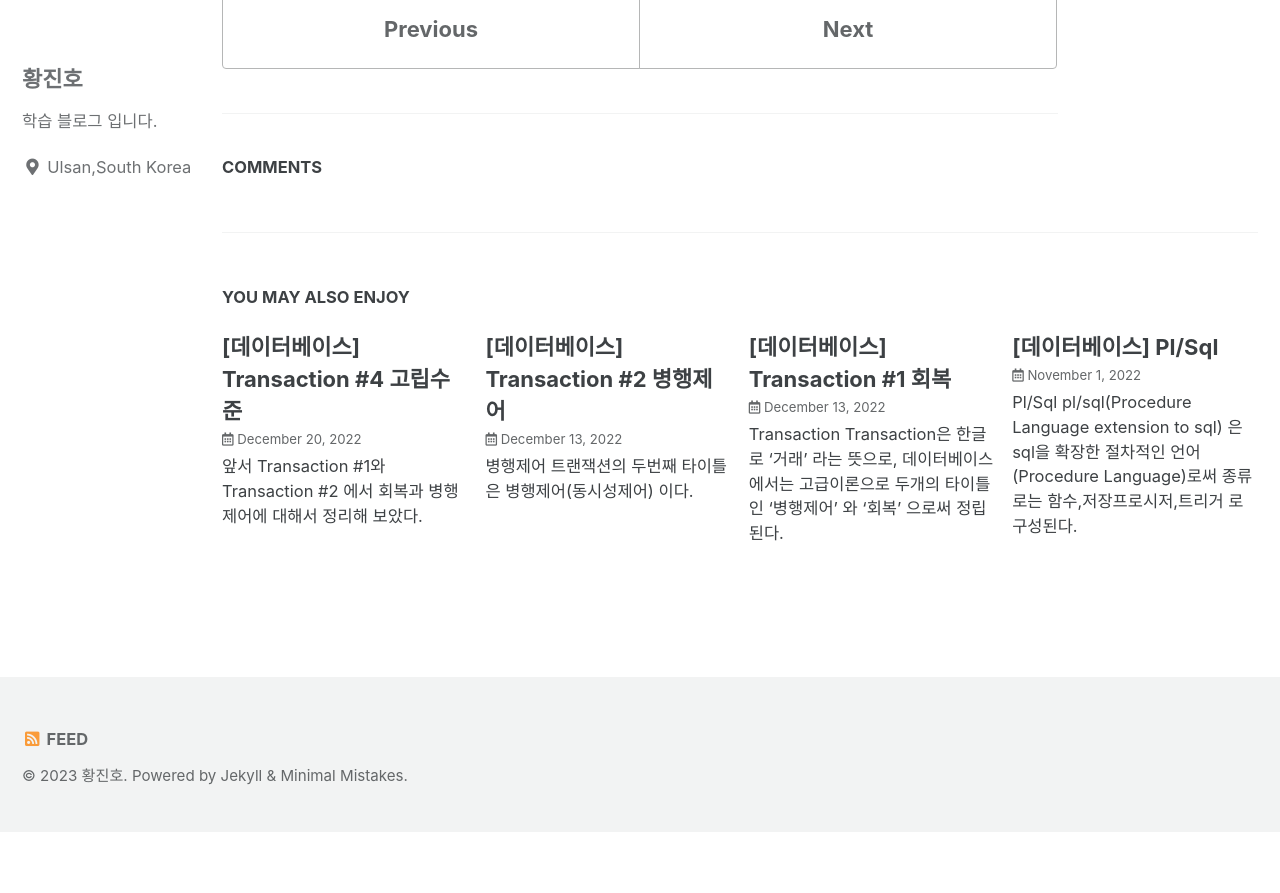
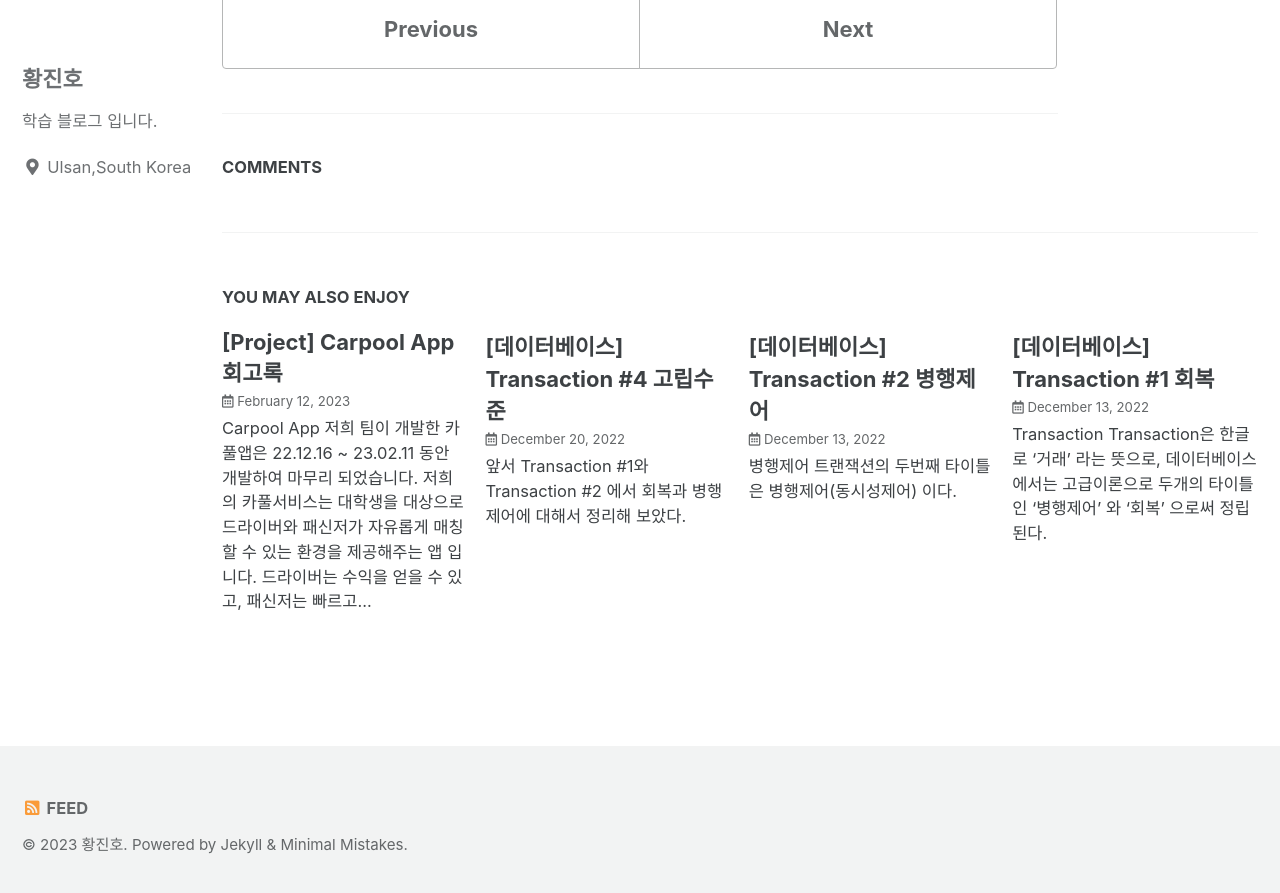
Before and after one commit to jowunnal/jowunnal.github.io, a Jekyll site: the page built from _posts/2022-12-20-transaction3.md, in a window 1280 px wide and 900 px high, scrolled down 8592 px. Shown: the top 893 px of the window. Built offline with Jekyll 4.4.1, drawn with Linux system fonts in a browser that asks for light colours; cached includes are drawn as plain includes; comment, search, counter and statistics services are not loaded; before the commit the page ends 9424 px from its top, so only the background shows below that; part of the change alters nothing that is shown; some of the changed text lies outside the part shown.

Commit message:
카풀앱 회고록

```diff
--- a/_posts/2022-12-20-transaction3.md
+++ b/_posts/2022-12-20-transaction3.md
@@ -1,5 +1,5 @@
 ---
-title: "[데이터베이스] Transaction 3# Transaction 실제 적용"
+title: "[데이터베이스] Transaction #3 Transaction 실제 적용"
 categories:
 - DataBase
 tags:
--- /dev/null
+++ b/_posts/2023-02-12-carpool.md
@@ -0,0 +1,66 @@
+---
+title: "[Project] Carpool App 회고록"
+categories:
+- Projects
+tags:
+- Study
+---
+
+# Carpool App
+저희 팀이 개발한 카풀앱은 22.12.16 ~ 23.02.11 동안 개발하여 마무리 되었습니다. 저희의 카풀서비스는 대학생을 대상으로 드라이버와 패신저가 자유롭게 매칭할 수 있는 환경을 제공해주는 앱 입니다. 드라이버는 수익을 얻을 수 있고,  패신저는 빠르고 편안하게 등교를 할 수 있는 환경을 제공해주기 위해 개발을 시작했습니다.
+
+기획담당 PO분들이 2~3명, 백엔드 2명, FE에서는 AOS 2명, IOS 1명, 디자이너가 2명 정도 계셨지만 마지막엔 모두 나가셔서 프로젝트가 더이상 진행될 수 없는 환경이 되어서 종료되었습니다.
+
+---
+# Learned About
+이 프로젝트는 사이드 프로젝트를 위한 서비스를 제공해주는 '렛플' 에서 알게되어 참여했었습니다. 저에게 첫 프로젝트 였고, 재학중에 수행했던 프로젝트와는 엄연히 Quality가 다른 환경이었습니다. 직장인분들도 계셨고, 학생이지만 저보다 훨씬 뛰어나신 분들이 계셔서 정말 많은걸 배울 수 있는 환경이었습니다.
+
+저는 api를 연결하여 데이터를 요청하고 응답받는 경험은 이전까지 공공데이터 포털에서 1~2개의 기능만을 구현해보았었고 잘알지 못하던 상황이었습니다.
+
+프로젝트를 수행하면서 Retrofit2와 OkHttp3 라이브러리를 활용하여 서버로 부터 JWT 토큰을 받아서 api 통신을 할때마다 header에 삽입하여 사용자의 유효성을 인증받고, HTTP Method( GET/ POST/ PUT/ DELETE ) 를 여러가지로 사용해보면서 Http Uri 방식을 이해할 수 있게 되었습니다.
+
+Domain Layer인 추상화된 RepositoryImpl 에서 Data layer에서 api 를 fetch 하여 널러블 하게 받은 Response 값을 캡슐화 하여 ViewModel로 전달하고, 전달받은 Domain Model (Entity)을 ViewModel에서 View가 필요한 정보만을 캡슐화 하여 State 객체(Item) 로 만들어 화면을 StateFlow로 갱신하여 보여주었습니다.
+
+이러한 MVVM 디자인 패턴에 대해서 공부하게 되었고 정말 MVVM을 100% 이해하지는 못했지만, 나름대로 MVVM 구조로 만들면서 얻는 이득들에 대해서 학습하는 시간도 가졌습니다.
+
+저희프로젝트는 여러번 수정작업을 해야하는 상황들이 빈번했지만, 내부적으로는 계층단위로 나누어져 있어서 api가 수정되었다고 한들 Response 클래스를 변경만 해주면 그 여파가 Data Layer 까지만 미치고 Domain Layer 로 전파되지 않는 것을 보면서 왜 이렇게 나누어야 했는지 수정작업을 해보면서 느꼇습니다.
+
+또한, 이전에는 Domain Layer의 RepositoryImpl에서 ViewModel의 이벤트를 알고 여기서 Item 객체로 캡슐화하여 전달하거나 Http Exception을 검출하는등 ViewModel이 해야하는 로직들을 수행했었습니다.
+
+하지만 프로젝트를 진행하면서 받은 코드리뷰로 Repository 에서는 local 경로의 Database인 Room 혹은 DataStore 또는 서버로부터 fetch 하여 얻는 결과물을 단순히 캡슐화 하여 필요한 정보들만을 전달하는 역할만 수행하면 된다는것을 배웠습니다.
+
+RepositoryImpl은 어떤 ViewModel에서 호출될지 모르기 때문에 Request를 위한 입력 파라미터는 변수값 하나하나로 받던지, Domain 객체로 받는다면 내부의 필드값들을 모두 사용하는 형태 이어야만 합니다.
+
+ViewModel 에서는 View에서 필요한 형태로 전달받은 Domain Model을 캡슐화하여 Item 객체로 만들어서 내부에 저장합니다. 이때 Kotlin의 Data Class의 장점인 .copy() 메소드를 통해 깊은복사를 하여 내부의 UiState의 값을 update 해주는 패턴을 이용했습니다.
+
+기존 프로젝트 에서나 Carpool 프로젝트 초반에는 명령형 UI 패러다임인 layout.xml에  LiveData와 Databinding 을 이용하는 형식으로 진행을 했었지만, 중간에 들어오신 안드로이드 개발자님이 신규작업들은 Compose와 Flow로 해보는게 어떻겠느냐고 제안해주셨고 저는 그게 어떤것들인지는 알고있었지만 학습할 기회가 없었어서 너무 반가운 마음에 좋다고 진행하자고 했었습니다.
+
+진행하면서 Compose는 기존의 Jetpack 라이브러리와 호환은 되지만 사용법이 모두달라져서 학습하는 시간이 좀걸렸었습니다. 하지만 Compose로 익숙해 지기 시작할때쯤 기존의 명령형 방식으로 작업할 때 보다 속도가 훨씬 빨라졌습니다.
+
+빈번하게 layout으로 가서 작업을 하고 BindingAdapter에 재사용될만한 로직들을 작성하고 ViewModel로 이동해서 비즈니스 로직을 구성하고 이러한 반복되는 형태에서 헷갈릴때도 생기고 속도가 상대적으로 느렸던 반면, Compose는 composable 함수내에서 view의 작업이 모두 수행되는 형태인것 뿐만아니라 RecyclerView Adapter를 만들지 않아도 되서 너무 편했습니다.
+
+Compose는 databinding을 하는 방식이 달라서 State Hositing 구조로 State를 사용하는 끝까지 내리고, state를 update 하는 로직은 callback 형태로 state가 존재하는 곳까지 최대한 끌어올려서 구현해야 하는법을 학습했습니다.
+
+ViewModel 에서는 전달받은 Domain Model 로 MutableStateFlow인 uiState값을 update 하여 View에서 collect 하여 화면을 갱신하는 형태로 구현했고,  flow의 cold stream은 collect를 하기 시작해야 data가 전달되며 observer pattern 으로 전달받은 data를 자동으로 화면에 갱신시켜 주기 위해 Hot stream인 StateFlow를 이용 해야 한다는 점을 학습했습니다.
+
+---
+# Communication
+처음 프로젝트에서 api에서 장애가 발생해서 백엔드 개발자님께 여쭤보았는데, 백엔드 개발자님이 저의 말을 이해를 못하셨습니다.
+
+그때, 같은 안드로이드 팀원분이 저에게 피드백을 해주셨는데 항상 다른 팀원과 소통할때는 정확한 상황설명과, 요약을 잘해서 말씀해달라고 해주셨습니다.
+
+어떤 상황속에서, 어떤 api가 어떤 input을 넣었더니, 어떤 장애가 발생했고 그때의 ouput 값은 어떻게 나왔으며 장애의 Exception Message를 요약해서 말씀드려야 한다는 점을 이때 배웠습니다.
+
+프로젝트 초기인원은 위와 같이 시작했지만, 프로젝트를 진행하는 과정에서 중심이 되는 PO님의 소통이 원활하지 못했습니다. 중간에 나가는 사람이 발생해도 나머지 사람들에게 언급을 해주지 않아서 매주 Meeting 날에 가서야 그분이 나갔는지 알게됬습니다.
+
+또한, 기획서와 피그마의 디자인부분이 다르거나 기획서의 페이지마다 디자인이 달라서 어느게 진짜 디자인인지 알 수가없어 매번 여쭤봐야 했고 여쭤본다고 답이 금방 돌아오지 않아 기다려야 했고.. 기다리는 시간이 아까워서 다음 작업을 하다가 답장을 받았을 때는 연계되는 내용들이 물거품이 되어서 다시 전부 작업해야하는 상황이 빈번하게 일어났습니다.
+
+실질적으로 개발한 기간은 약3개월이라는 시간이 걸렸지만, 중간에 프로젝트가 2번 엎어졌고 개발한 기간의 70퍼센트의 시간이 수정작업을 하는게 걸리는 시간 이어야만 했습니다.
+
+이러한 부분들을 PO님과 어떻게 소통하고 대화로 잘 풀어나갈 수 있을까 고민과 고민을 더해 소통해보려 했으나 원활하게 되지는 못했습니다.
+
+결국 마지막 까지 그래도 마무리는 해보자고 의기투양 해주셧던 백엔드 개발자님 까지 나가시게 되면서 프로젝트는 완성하지 못한체 종료되어 너무 아쉬운 마음이 컸습니다만 이프로젝트에서 배운점이 많았고 성장할 수 있어서 기분은 좋았습니다.
+
+다만, 저의 소통능력이 부족하지는 않았는지 곱씹어 보기도 했고 좀더 PO님이 이 프로젝트에 열정적으로 활동하실 수 있게끔 더 소통을 많이 했다면 다른 구성원들도 남아계시면서 프로젝트가 완성되지 않았을까 하는 아쉬움도 컸습니다.
+
+첫 프로젝트 였던만큼 꼭 성공적으로 앱을 완성하고 마켓에 런칭해서 유저의 피드백도 받아보고 싶은 마음이 컸습니다. 이렇게 되서 아쉽지만 다음 프로젝트에서는 더성장한 모습으로 성공적으로 완수할 수 있도록 노력해야 겠다는 다짐을 했습니다.
```
